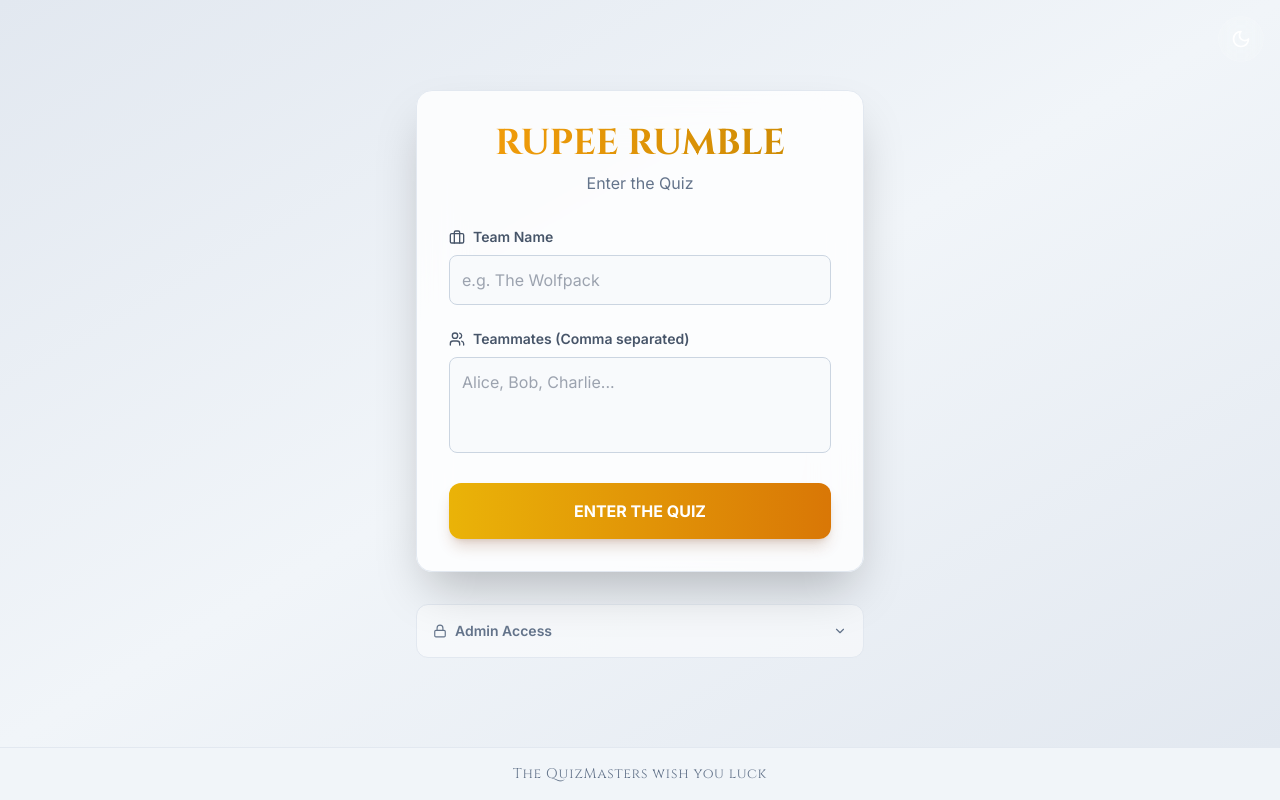
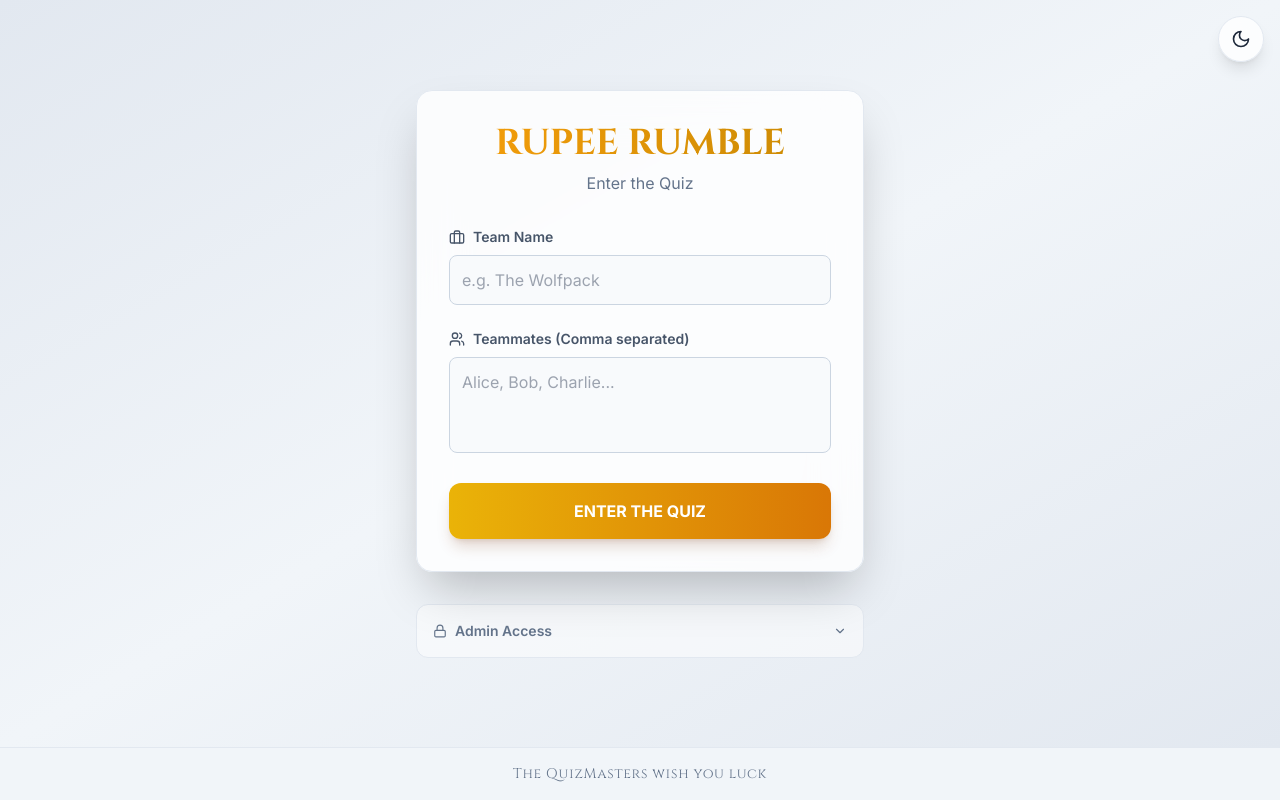
Before and after one commit to Sourabh-noob/rupee-rumble-tqm, a React (Vite) app: page / in a window 1280 px wide. Built offline with nearby package versions, Linux system fonts and the light colour scheme; no server answers.

Commit message:
feat: Improve theme toggle positioning
Move the theme toggle to a floating element that is visible only when the main header is hidden. This provides a consistent theming experience across all game states.

```diff
--- a/App.tsx
+++ b/App.tsx
@@ -7,7 +7,7 @@ import FinalStandings from './components/FinalStandings';
 import AdminDashboard from './components/AdminDashboard';
 import Timer from './components/Timer';
 import { generateGameQuestions } from './services/geminiService';
-import { Loader, Hourglass, Sun, Moon } from 'lucide-react';
+import { Loader, Sun, Moon } from 'lucide-react';
 
 const MAX_ROUNDS = 5;
 
@@ -274,17 +274,24 @@ const App: React.FC = () => {
     );
   };
 
+  const showHeader = gameState === GameState.PLAYING || gameState === GameState.ROUND_RESULT;
+  const showFloatingToggle = !showHeader;
+
   return (
-    <div className="min-h-screen bg-slate-50 dark:bg-slate-900 text-slate-900 dark:text-slate-100 flex flex-col font-sans transition-colors duration-300">
-      {/* Fallback theme toggle if not logged in (mostly for EntryScreen) */}
-      {gameState === GameState.ENTRY && (
+    <div className="min-h-screen bg-slate-50 dark:bg-slate-900 text-slate-900 dark:text-slate-100 flex flex-col font-sans transition-colors duration-300 relative">
+
+      {/* Global Floating Theme Toggle (visible when header is absent) */}
+      {showFloatingToggle && (
           <div className="absolute top-4 right-4 z-50">
              <button
                 onClick={toggleTheme}
-                className="p-3 rounded-full bg-white/10 backdrop-blur hover:bg-white/20 text-white transition-colors border border-white/10"
+                className="p-3 rounded-full bg-white/80 dark:bg-slate-800/80 backdrop-blur-md hover:bg-white dark:hover:bg-slate-700 text-slate-800 dark:text-slate-200 transition-all border border-slate-200 dark:border-slate-700 shadow-lg group"
                 aria-label="Toggle Theme"
             >
-                {isDarkMode ? <Sun size={20} /> : <Moon size={20} />}
+                {isDarkMode ?
+                  <Sun size={20} className="group-hover:text-yellow-500 transition-colors" /> :
+                  <Moon size={20} className="group-hover:text-indigo-500 transition-colors" />
+                }
             </button>
           </div>
       )}
```
